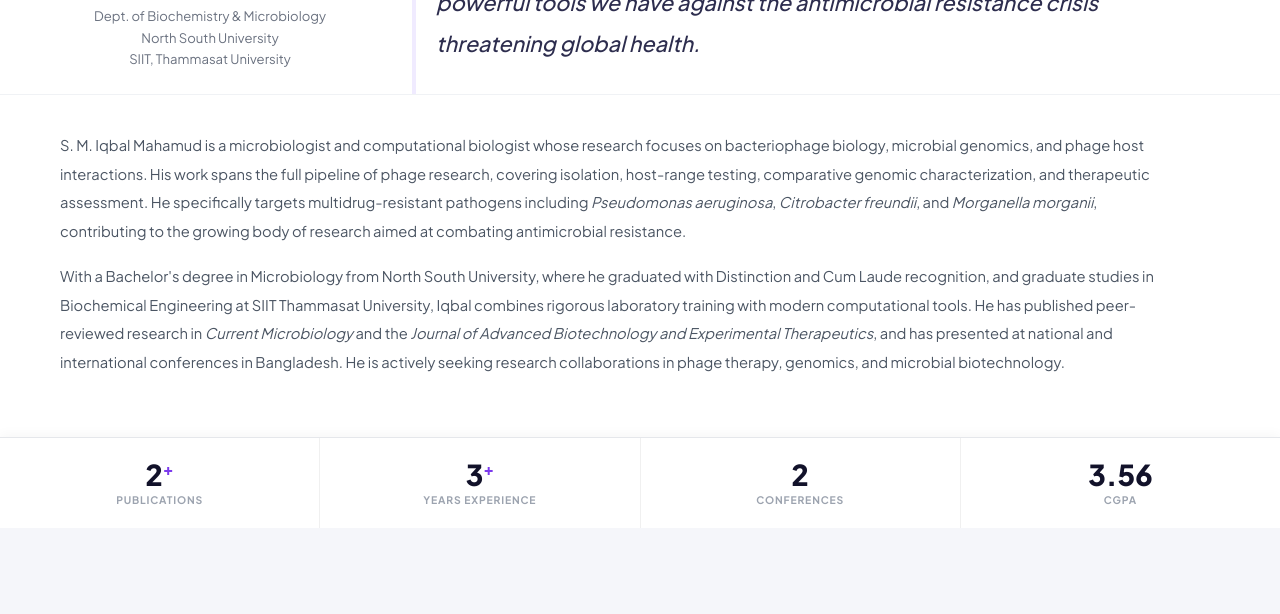
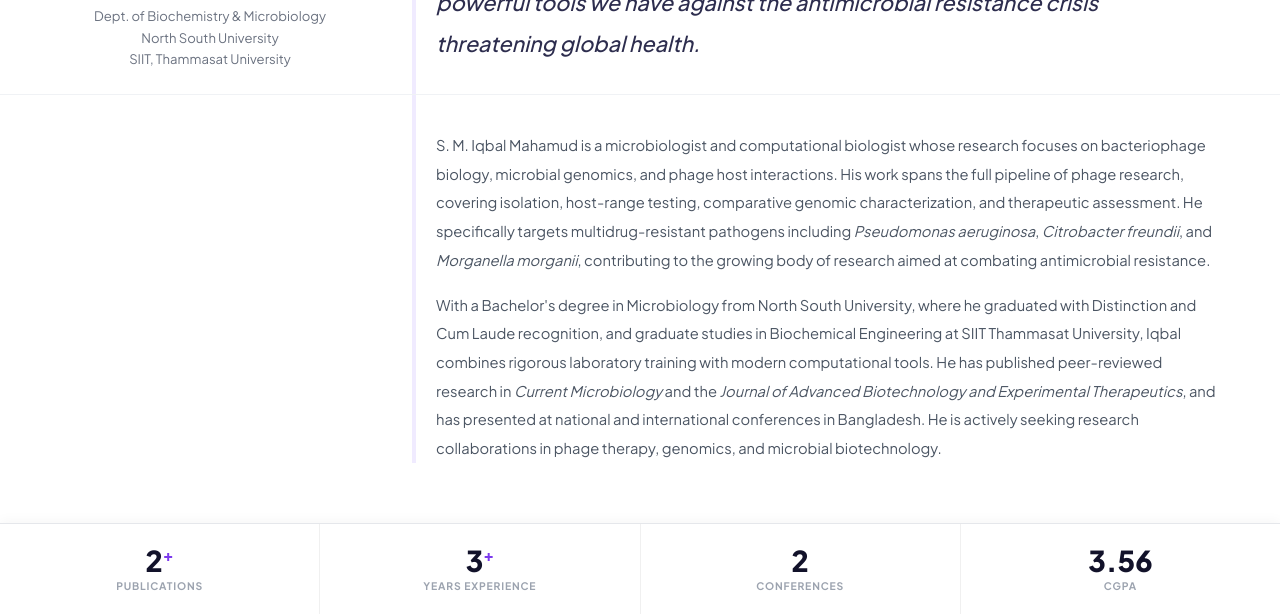
Before and after one commit to imnayon/imnayon.github.io, a plain HTML site: page index.html in a window 1280 px wide. Shown: the part 646-1260 px from the top of the page. Before the commit the page ends 1174 px from the top, so only its background shows below. Drawn offline with Linux system fonts and the light colour scheme.

Commit message:
Update index.html

```diff
--- a/index.html
+++ b/index.html
@@ -130,14 +130,19 @@ nav {
 .big-quote { font-size: 5rem; color: #7C3AED; line-height: 0.3; font-family: Georgia, serif; display: block; margin-bottom: 22px; }
 .quote-wrap blockquote { font-size: 1.35rem; color: #2d2d4e; line-height: 1.9; font-style: italic; font-weight: 500; }
 
-/* BIO paragraphs — full width below, separated by a light rule */
+/* BIO paragraphs — two column matching profile-top grid */
 .bio-section {
   background: #fff;
-  padding: 36px 60px 60px;
+  padding: 0 60px 60px;
   border-top: 1px solid #f0f2f5;
+  display: grid;
+  grid-template-columns: 300px 1fr;
+  gap: 52px;
 }
-.bio-section p { font-size: 0.92rem; color: #4b5563; line-height: 1.95; margin-bottom: 16px; max-width: 1100px; }
-.bio-section p:last-child { margin-bottom: 0; }
+.bio-spacer { /* empty left col to align with photo col */ }
+.bio-text p { font-size: 0.92rem; color: #4b5563; line-height: 1.95; margin-bottom: 16px; }
+.bio-text p:last-child { margin-bottom: 0; }
+.bio-text { padding-top: 36px; padding-left: 20px; border-left: 4px solid #f0ebff; }
 
 /* STATS */
 .stats-bar {
@@ -153,7 +158,9 @@ nav {
 @media (max-width: 900px) {
   nav { padding: 0 20px; }
   .profile-card, .bio-section { padding-left: 24px; padding-right: 24px; }
-  .profile-top { grid-template-columns: 1fr; gap: 24px; }
+  .profile-top, .bio-section { grid-template-columns: 1fr; gap: 24px; }
+  .bio-spacer { display: none; }
+  .bio-text { border-left: none; padding-left: 0; }
   .profile-photo-wrap { margin-top: -75px; }
   .nav-links li:nth-child(3),.nav-links li:nth-child(4),.nav-links li:nth-child(5) { display: none; }
 }
@@ -218,12 +225,15 @@ nav {
 
 <!-- BIO -->
 <div class="bio-section">
+  <div class="bio-spacer"></div>
+  <div class="bio-text">
     <p>
       S. M. Iqbal Mahamud is a microbiologist and computational biologist whose research focuses on bacteriophage biology, microbial genomics, and phage host interactions. His work spans the full pipeline of phage research, covering isolation, host-range testing, comparative genomic characterization, and therapeutic assessment. He specifically targets multidrug-resistant pathogens including <em>Pseudomonas aeruginosa</em>, <em>Citrobacter freundii</em>, and <em>Morganella morganii</em>, contributing to the growing body of research aimed at combating antimicrobial resistance.
     </p>
     <p>
       With a Bachelor's degree in Microbiology from North South University, where he graduated with Distinction and Cum Laude recognition, and graduate studies in Biochemical Engineering at SIIT Thammasat University, Iqbal combines rigorous laboratory training with modern computational tools. He has published peer-reviewed research in <em>Current Microbiology</em> and the <em>Journal of Advanced Biotechnology and Experimental Therapeutics</em>, and has presented at national and international conferences in Bangladesh. He is actively seeking research collaborations in phage therapy, genomics, and microbial biotechnology.
     </p>
+  </div>
 </div>
 
 <!-- STATS -->
```
Lines whose indentation alone changed are shown as unchanged.
